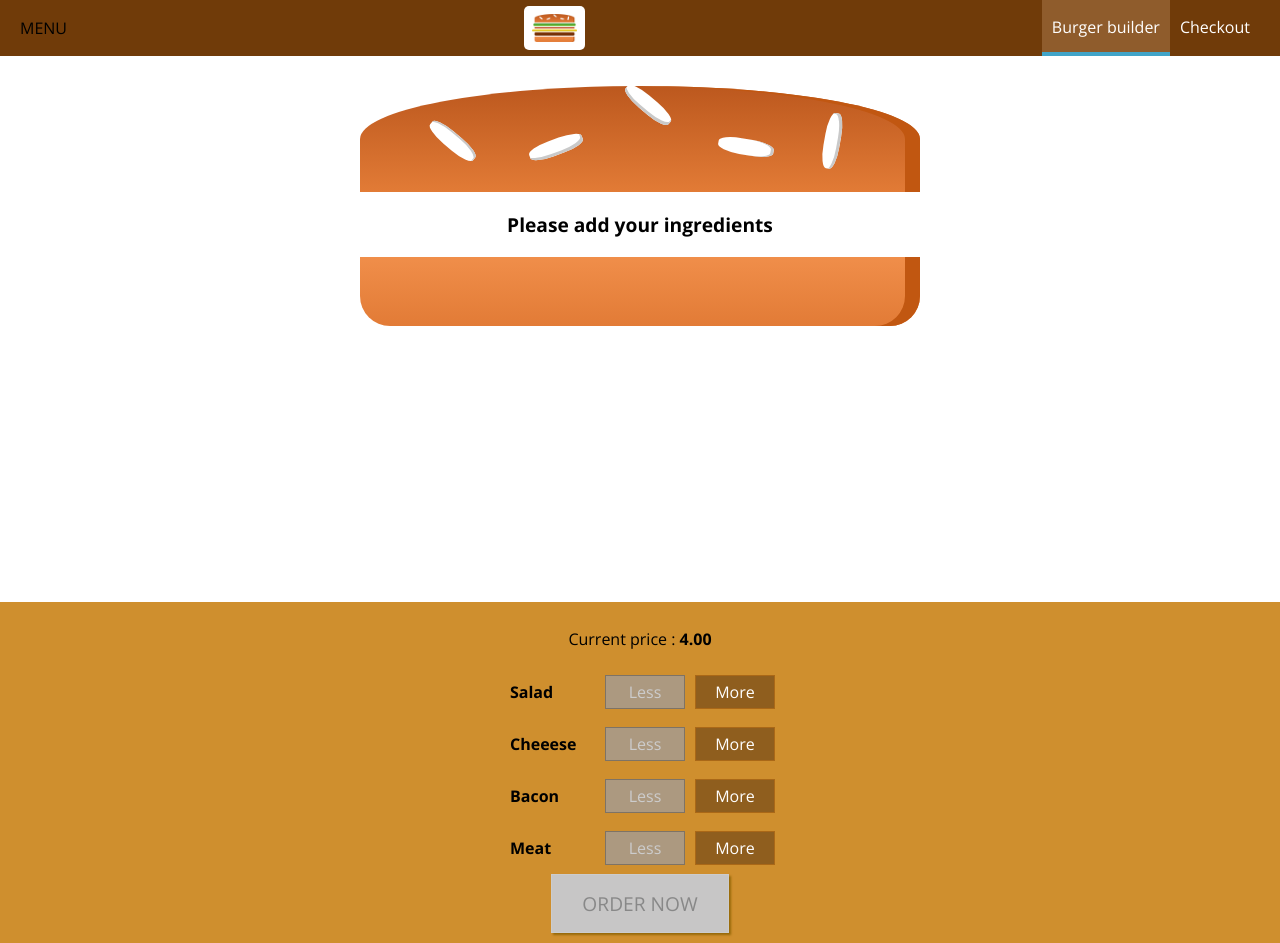
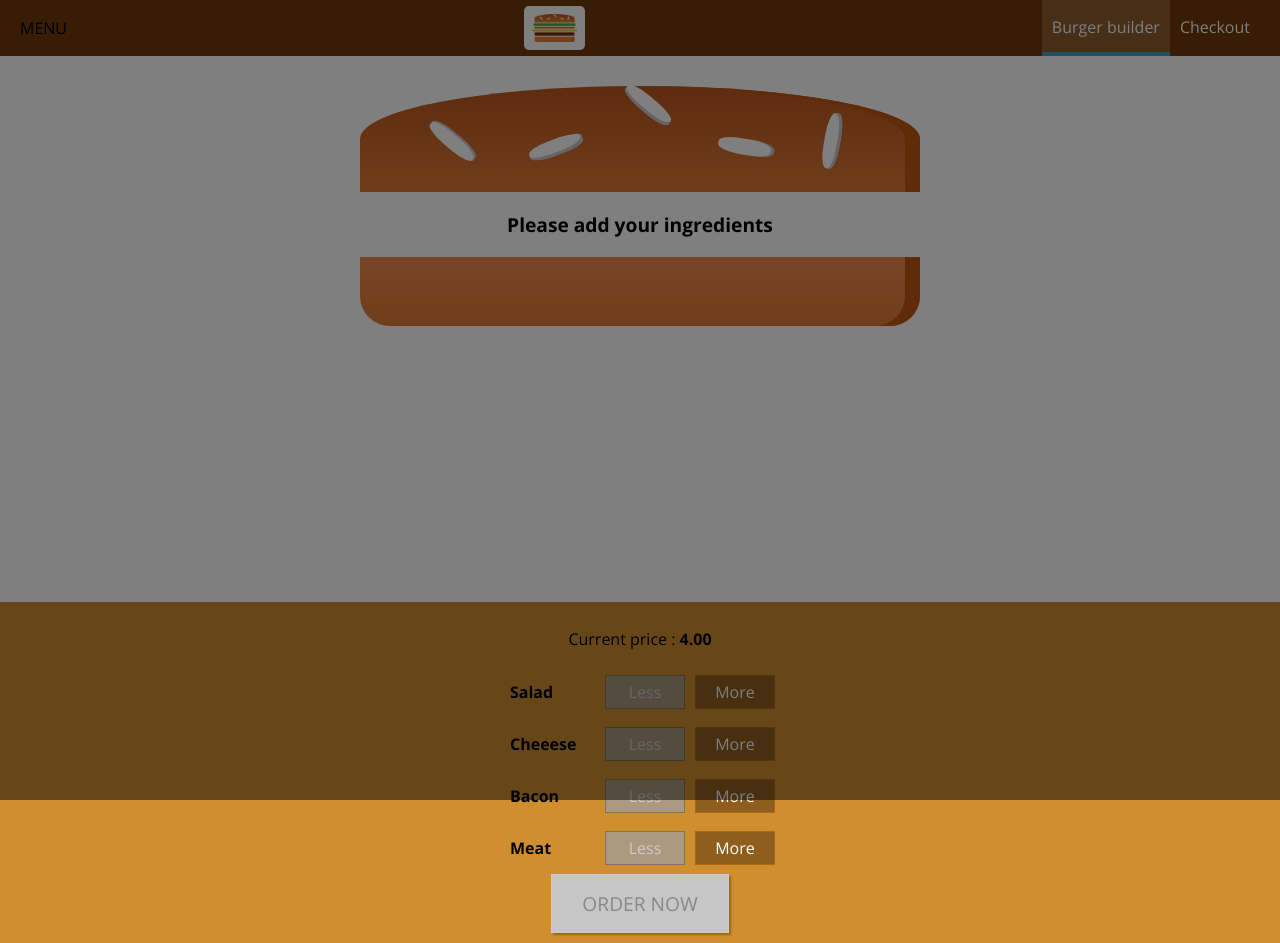
Before and after one commit to japhheth/Burger-app, a React app: page / in a window 1280 px wide. Built offline with nearby package versions, Linux system fonts and the light colour scheme.

Commit message:
added my backdrop to my sidedrawer

```diff
--- a/src/Components/Layout/Layout.js
+++ b/src/Components/Layout/Layout.js
@@ -1,18 +1,31 @@
-import React from 'react';
+import React, {Component} from 'react';
 import Aux from '../../hoc/Aux';
 import classes from './Layout.css';
 import Toolbar from '../Navigation/Toolbar/Toolbar';
 import Sidedrawer from '../Navigation/Sidedrawer/Sidedrawer'
 
 
-const Layout = (props) => (
+class Layout extends Component{
+    state = {
+        backderopShow : true
+    }
+
+    closeBackDropHandler = () => {
+        this.setState({backderopShow : false})
+    }
+
+    render(){
+        return(
             <Aux>
             <Toolbar/>
-        <Sidedrawer/>
+            <Sidedrawer closed={this.closeBackDropHandler}
+                        open={this.state.backderopShow}/>
             <main className={classes.Content}>
-            {props.children}
+                {this.props.children}
             </main>
             </Aux>
         )
+    }
+}
 
 export default Layout;
--- a/src/Components/Navigation/Sidedrawer/Sidedrawer.css
+++ b/src/Components/Navigation/Sidedrawer/Sidedrawer.css
@@ -1,4 +1,4 @@
-.Sidedrawer{
+.SideDrawer {
     position: fixed;
     width: 280px;
     max-width: 70%;
@@ -6,28 +6,27 @@
     left: 0;
     top: 0;
     z-index: 200;
-    background-color: #fff;
+    background-color: white;
     padding: 32px 16px;
     box-sizing: border-box;
-    transition: transform 0.3 ease-out;
+    transition: transform 0.3s ease-out;
 }
 
-
-@media(min-width : 500px){
-    .Sidedrawer{
+@media (min-width: 500px) {
+    .SideDrawer {
         display: none;
     }
 }
 
-.Open{
-    transition: translateX(0);
+.Open {
+    transform: translateX(0);
 }
 
-.Close{
-    transition: translateX(-100%);
+.Close {
+    transform: translateX(-100%);
 }
 
-.Logo{
-    height:11%;
+.Logo {
+    height: 11%;
     margin-bottom: 32px;
 }
--- a/src/Components/Navigation/Sidedrawer/Sidedrawer.js
+++ b/src/Components/Navigation/Sidedrawer/Sidedrawer.js
@@ -1,22 +1,29 @@
 import React from 'react';
+
 import Logo from '../../Logo/Logo';
+import NavigationItems from '../NavigationItems/NavigationItems';
 import classes from './Sidedrawer.css';
-import NavigationItems from '../NavigationItems/NavigationItems';
+import Backdrop from '../../UI/Backdrop/Backdrop';
+import Aux from '../../../hoc/Aux';
 
-
-const sideDrawer = (props) => {
-
-
-    return(
-        <div className={classes.Sidedrawer}>
-            <div className={classes.Logo}>
-            <Logo />
+const sideDrawer = ( props ) => {
+    let attachedClasses = [classes.SideDrawer, classes.Close];
+    if (props.open) {
+        attachedClasses = [classes.SideDrawer, classes.Open];
+    }
+    return (
+        <Aux>
+            <Backdrop show={props.open} closeModal={props.closed}/>
+            <div className={ attachedClasses.join(' ') }>
+                <div className={classes.Logo}>
+                    <Logo />
+                </div>
+                <nav>
+                    <NavigationItems />
+                </nav>
             </div>
-            <nav>
-                <NavigationItems></NavigationItems>
-            </nav>
-        </div>
-    )
-}
+        </Aux>
+    );
+};
 
 export default sideDrawer;
--- a/src/Components/UI/Backdrop/Backdrop.js
+++ b/src/Components/UI/Backdrop/Backdrop.js
@@ -2,7 +2,7 @@
 import classes from './Backdrop.css'
 
 const backDrop = (props) => (
-    props.showBackdrop ? <div className={classes.Backdrop} onClick={props.closeModal}></div> : null
+    props.show ? <div className={classes.Backdrop} onClick={props.closeModal}></div> : null
 )
 
 
```
Lines whose indentation alone changed are shown as unchanged.
